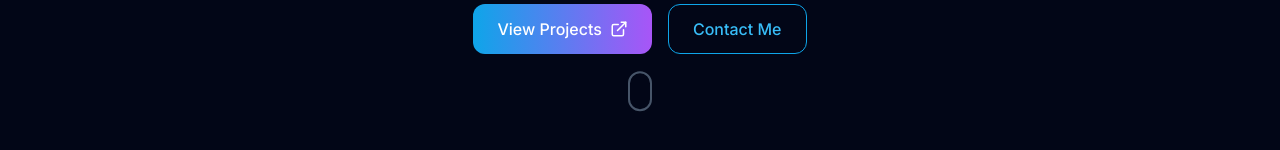
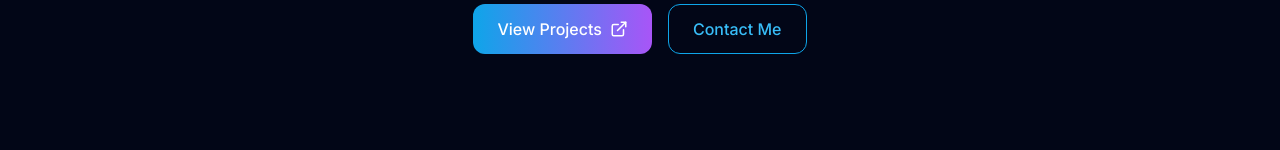
Before and after one commit to ASSILIGHTE/port_avrix, a React (Vite) app: page / in a window 1280 px wide. Shown: the part 650-800 px from the top of the page. Built offline with nearby package versions, Linux system fonts and the light colour scheme.

Commit message:
Update App.jsx

```diff
--- a/src/App.jsx
+++ b/src/App.jsx
@@ -233,14 +233,14 @@ export default function Portfolio() {
         {/* Scroll Indicator */}
         <motion.div
           initial={{ opacity: 0 }}
-          animate={{ opacity: 1 }}
+          animate={{ opacity:0 }}
           transition={{ delay: 1 }}
           className="absolute bottom-10 left-1/2 -translate-x-1/2"
         >
           <motion.div
             animate={{ y: [0, 10, 0] }}
             transition={{ duration: 1.5, repeat: Infinity }}
-            className="w-6 h-10 rounded-full border-2 border-slate-600 flex justify-center pt-2"
+            className="w-6 h-10 rounded-full border-2 border-slate-0 flex justify-center pt-2"
           >
             <div className="w-1 h-2 rounded-full bg-slate-0" />
           </motion.div>
```
